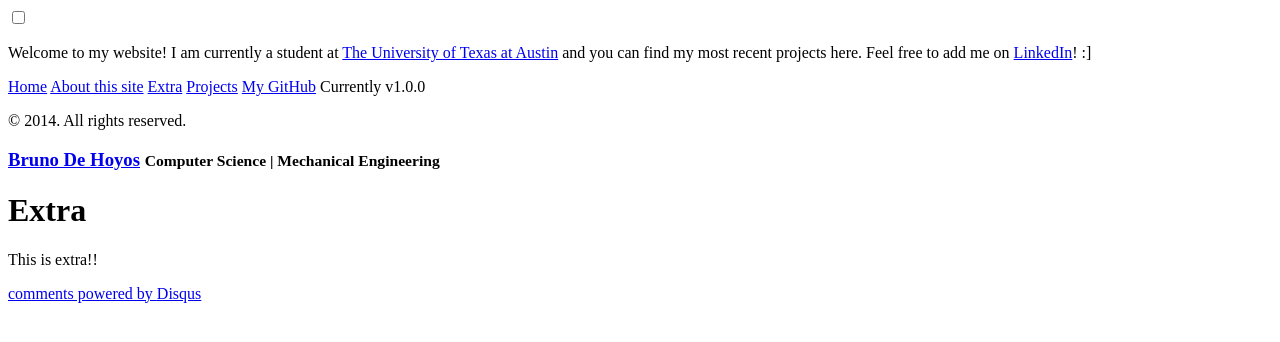
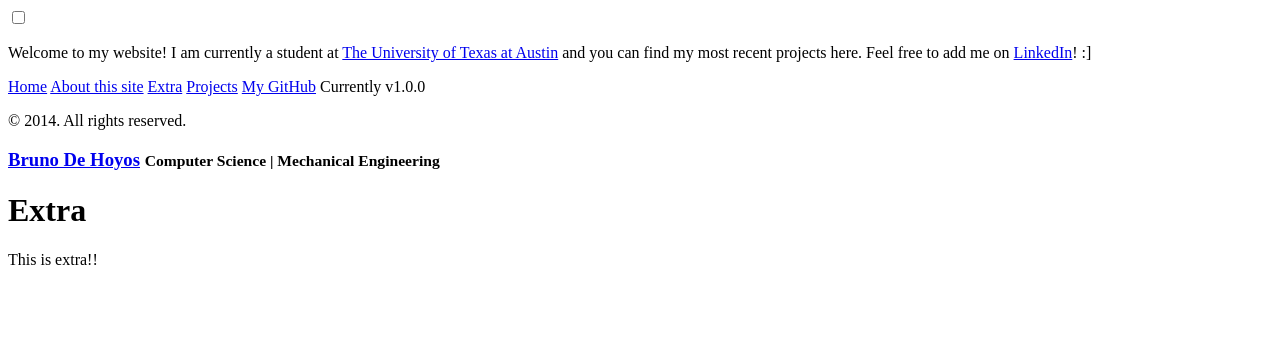
Before and after one commit to bdehoyos/bdehoyos.github.io, a Jekyll site: the page built from extra.md, in a window 1280 px wide. Shown: the top 342 px of the page. Built offline with Jekyll 4.4.1, drawn with Linux system fonts in a browser that asks for light colours; Markdown is read by kramdown in place of the engine named in the settings; comment, search, counter and statistics services are not loaded.

Commit message:
Disqus test3

```diff
--- a/_layouts/default.html
+++ b/_layouts/default.html
@@ -21,7 +21,6 @@
 
       <div class="container content">
         {{ content }}
-        {% include comments.html %}
       </div>
     </div>
 
--- a/_layouts/post.html
+++ b/_layouts/post.html
@@ -6,6 +6,7 @@
   <h1 class="post-title">{{ page.title }}</h1>
   <span class="post-date">{{ page.date | date_to_string }}</span>
   {{ content }}
+  {% include comments.html %}
 </div>
 
 <div class="related">
```
Also changed, not shown: 8 other files.
